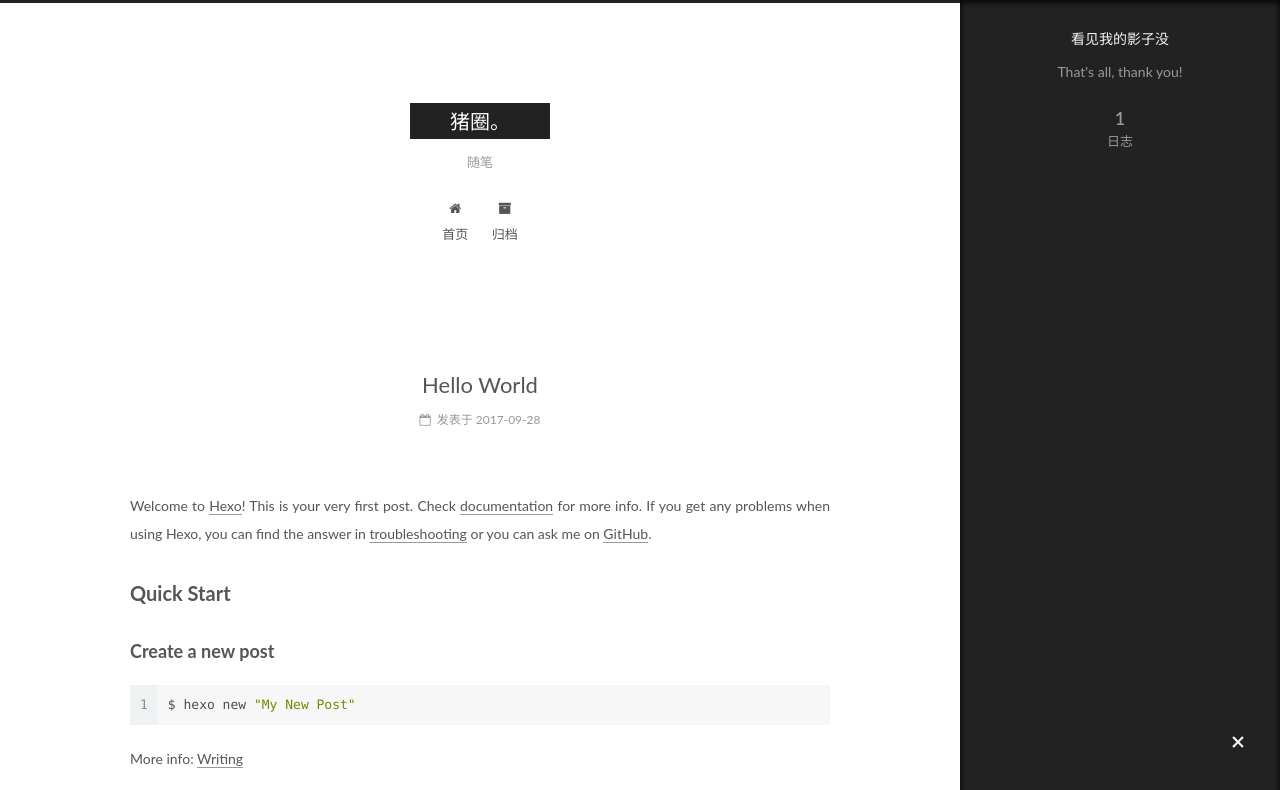
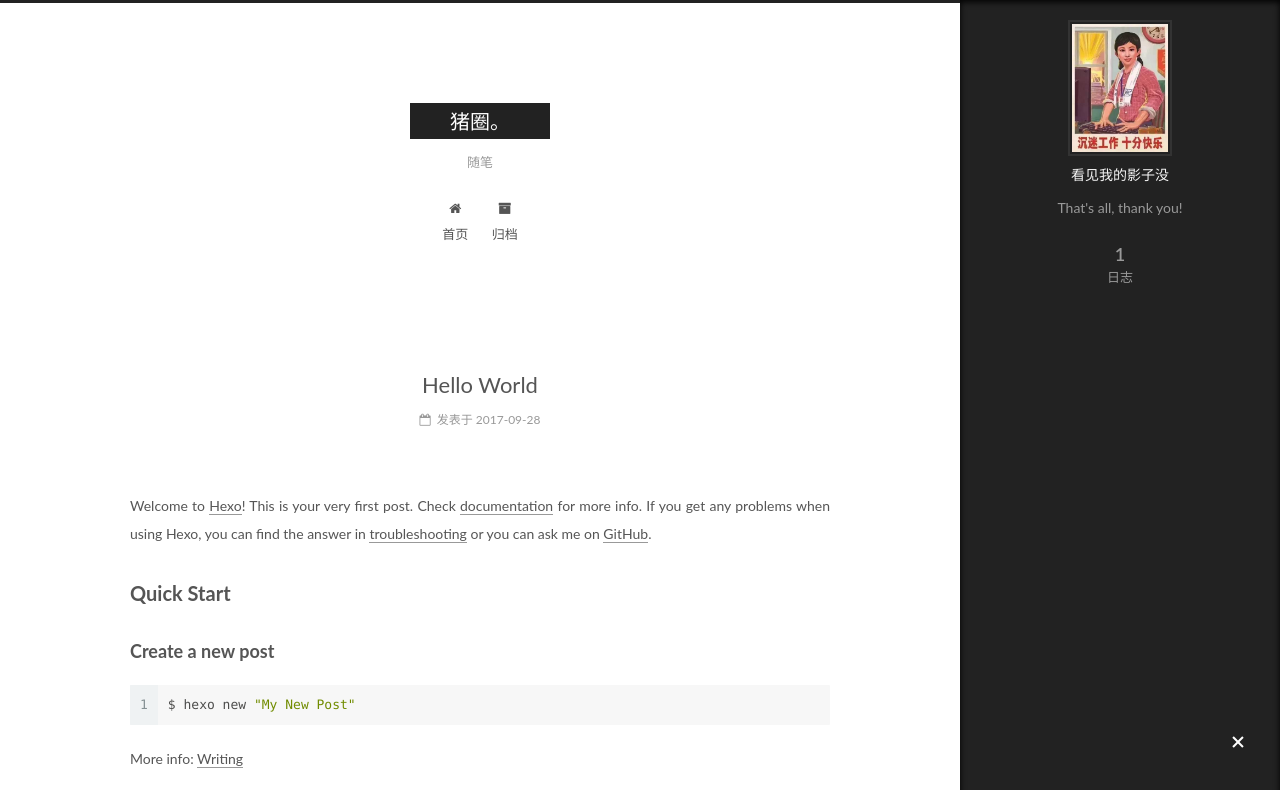
Before and after one commit to thaigirl/thaigirl.github.io, a plain HTML site: page index.html in a window 1280 px wide. Both pictures are taken after a click on the element 1238 px from the left and 743 px from the top of the page. Shown: the top 790 px of the page. Drawn offline with Linux system fonts and the light colour scheme.

Commit message:
Site updated: 2017-10-10 10:50:27

```diff
--- a/css/main.css
+++ b/css/main.css
@@ -1822,7 +1822,7 @@ pre .javascript .function {
   width: 4px;
   height: 4px;
   border-radius: 50%;
-  background: #f10aff;
+  background: #fffb0a;
 }
 .links-of-blogroll {
   font-size: 13px;
--- a/index.html
+++ b/index.html
@@ -237,7 +237,7 @@
     <span hidden itemprop="author" itemscope itemtype="http://schema.org/Person">
       <meta itemprop="name" content="看见我的影子没">
       <meta itemprop="description" content="">
-      <meta itemprop="image" content="/images/avatar.gif">
+      <meta itemprop="image" content="/images/1.jpg">
     </span>
 
     <span hidden itemprop="publisher" itemscope itemtype="http://schema.org/Organization">
@@ -381,6 +381,10 @@
       <section class="site-overview-wrap sidebar-panel sidebar-panel-active">
         <div class="site-overview">
           <div class="site-author motion-element" itemprop="author" itemscope itemtype="http://schema.org/Person">
+
+              <img class="site-author-image" itemprop="image"
+                src="/images/1.jpg"
+                alt="看见我的影子没" />
 
               <p class="site-author-name" itemprop="name">看见我的影子没</p>
               <p class="site-description motion-element" itemprop="description">That's all, thank you!</p>
```
Also changed, not shown: 2017/09/28/hello-world/index.html (+5 -1 lines), archives/2017/09/index.html (+4 -0 lines), archives/2017/index.html (+4 -0 lines), archives/index.html (+4 -0 lines), images/1.jpg (added).
